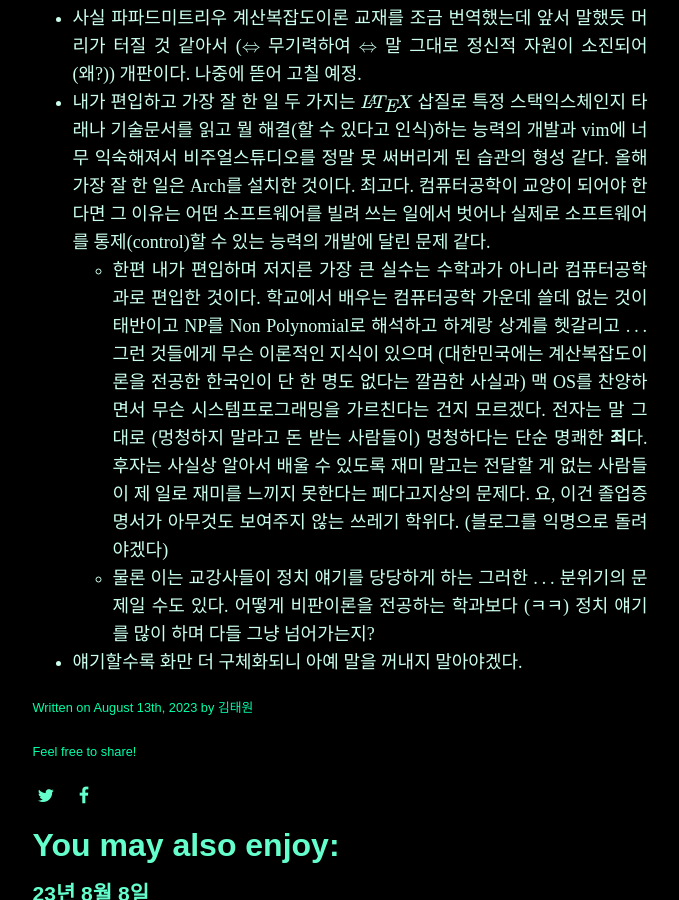
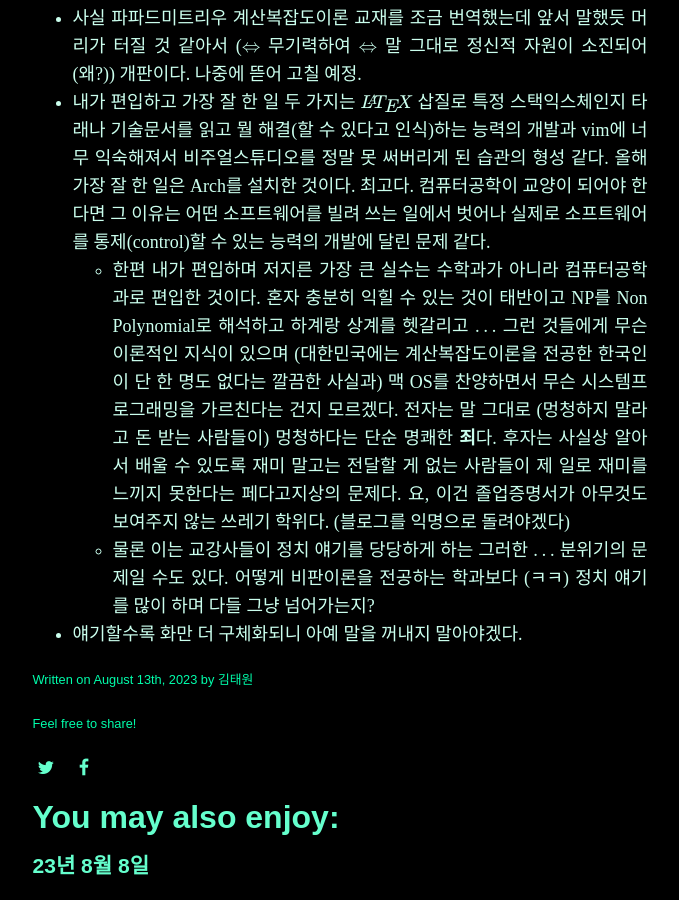
Before and after one commit to pangmoo-KTW/pangmoo-KTW, a Jekyll site: the page built from _posts/2023-08-13-ess005.md, in a window 1280 px wide and 900 px high, scrolled down 953 px. Shown: the whole window, without its empty margins (300-979 px from the left). Built offline with Jekyll 4.4.1, drawn with Linux system fonts in a browser that asks for light colours; some web fonts are replaced; our own code applies the rules of GitHub Pages for plain Markdown files; comment, search, counter and statistics services are not loaded.

Commit message:
한편 ess005

```diff
--- a/_posts/2023-08-13-ess005.md
+++ b/_posts/2023-08-13-ess005.md
@@ -16,6 +16,6 @@ tags: [essay]
 - 지수 또한 나의 계단적학습론에 동감하는 경험을 하고 있다고 하니 기대가 된다. (다가올 미래가!)
 - 사실 파파드미트리우 계산복잡도이론 교재를 조금 번역했는데 앞서 말했듯 머리가 터질 것 같아서 ($\Leftrightarrow$ 무기력하여 $\Leftrightarrow$ 말 그대로 정신적 자원이 소진되어 (왜?)) 개판이다. 나중에 뜯어 고칠 예정.
 - 내가 편입하고 가장 잘 한 일 두 가지는 $\LaTeX$ 삽질로 특정 스택익스체인지 타래나 기술문서를 읽고 뭘 해결(할 수 있다고 인식)하는 능력의 개발과 vim에 너무 익숙해져서 비주얼스튜디오를 정말 못 써버리게 된 습관의 형성 같다. 올해 가장 잘 한 일은 Arch를 설치한 것이다. 최고다. 컴퓨터공학이 교양이 되어야 한다면 그 이유는 어떤 소프트웨어를 빌려 쓰는 일에서 벗어나 실제로 소프트웨어를 통제(control)할 수 있는 능력의 개발에 달린 문제 같다.
-    - 한편 내가 편입하며 저지른 가장 큰 실수는 수학과가 아니라 컴퓨터공학과로 편입한 것이다. 학교에서 배우는 컴퓨터공학 가운데 쓸데 없는 것이 태반이고 NP를 Non Polynomial로 해석하고 하계랑 상계를 헷갈리고 $\ldots$ 그런 것들에게 무슨 이론적인 지식이 있으며 (대한민국에는 계산복잡도이론을 전공한 한국인이 단 한 명도 없다는 깔끔한 사실과) 맥 OS를 찬양하면서 무슨 시스템프로그래밍을 가르친다는 건지 모르겠다. 전자는 말 그대로 (멍청하지 말라고 돈 받는 사람들이) 멍청하다는 단순 명쾌한 **죄**다. 후자는 사실상 알아서 배울 수 있도록 재미 말고는 전달할 게 없는 사람들이 제 일로 재미를 느끼지 못한다는 페다고지상의 문제다. 요, 이건 졸업증명서가 아무것도 보여주지 않는 쓰레기 학위다. (블로그를 익명으로 돌려야겠다)
+    - 한편 내가 편입하며 저지른 가장 큰 실수는 수학과가 아니라 컴퓨터공학과로 편입한 것이다. 혼자 충분히 익힐 수 있는 것이 태반이고 NP를 Non Polynomial로 해석하고 하계랑 상계를 헷갈리고 $\ldots$ 그런 것들에게 무슨 이론적인 지식이 있으며 (대한민국에는 계산복잡도이론을 전공한 한국인이 단 한 명도 없다는 깔끔한 사실과) 맥 OS를 찬양하면서 무슨 시스템프로그래밍을 가르친다는 건지 모르겠다. 전자는 말 그대로 (멍청하지 말라고 돈 받는 사람들이) 멍청하다는 단순 명쾌한 **죄**다. 후자는 사실상 알아서 배울 수 있도록 재미 말고는 전달할 게 없는 사람들이 제 일로 재미를 느끼지 못한다는 페다고지상의 문제다. 요, 이건 졸업증명서가 아무것도 보여주지 않는 쓰레기 학위다. (블로그를 익명으로 돌려야겠다)
     - 물론 이는 교강사들이 정치 얘기를 당당하게 하는 그러한 $\ldots$ 분위기의 문제일 수도 있다. 어떻게 비판이론을 전공하는 학과보다 (ㅋㅋ) 정치 얘기를 많이 하며 다들 그냥 넘어가는지?
 - 얘기할수록 화만 더 구체화되니 아예 말을 꺼내지 말아야겠다.
```
